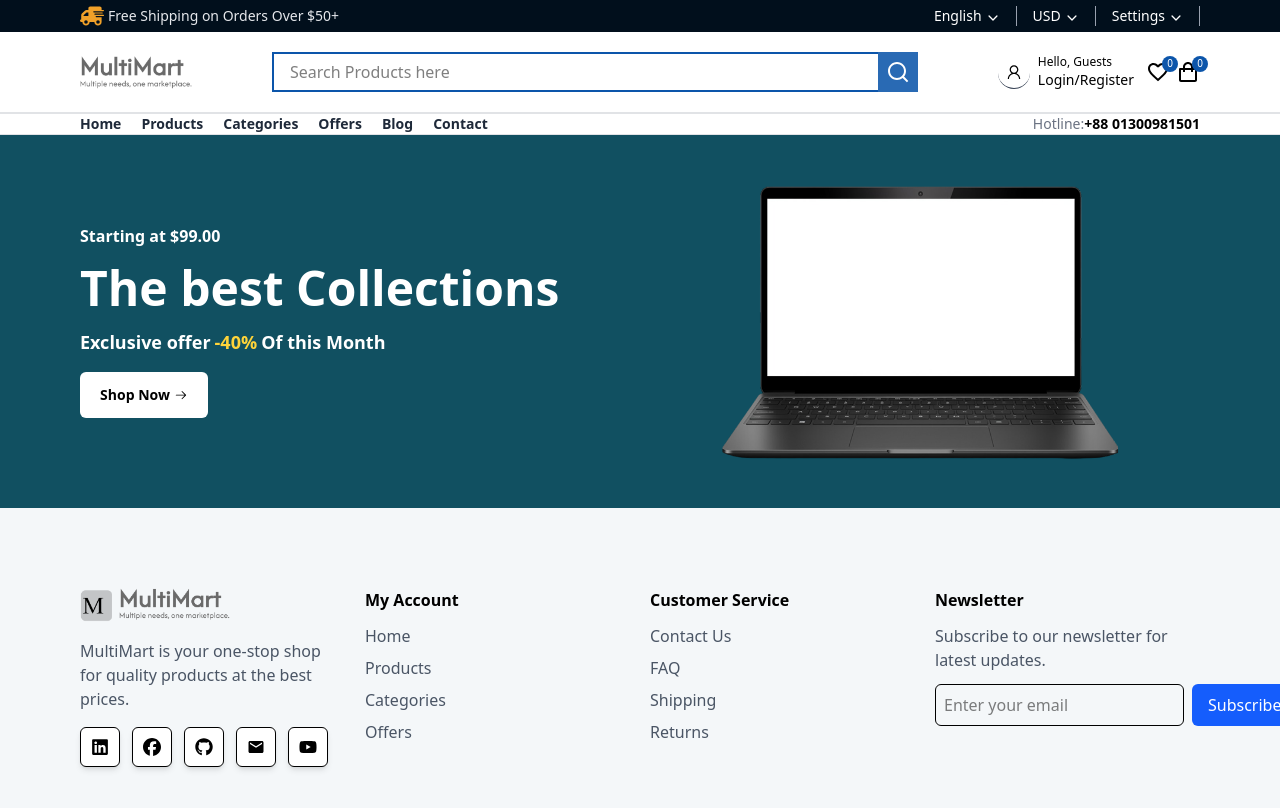
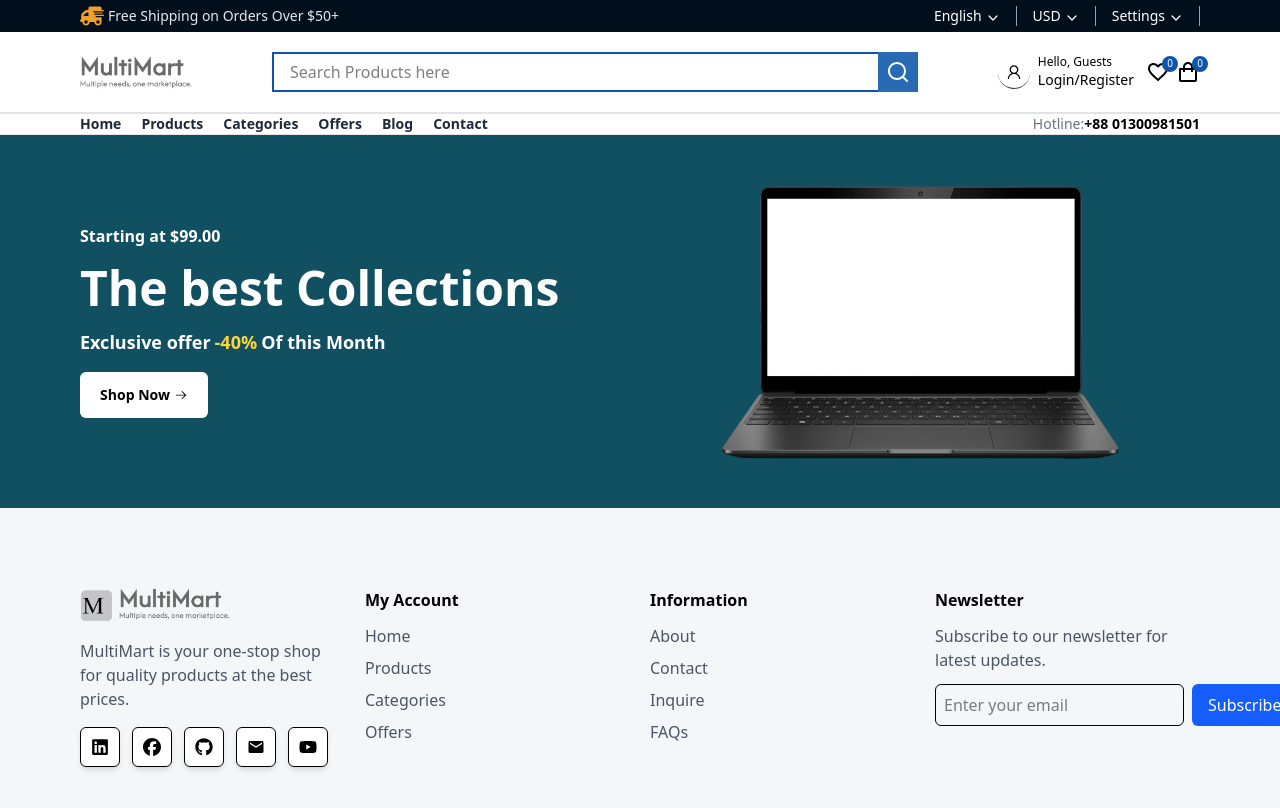
Before and after one commit to MdRakibHossen917/multimart, a Next.js app: page / in a window 1280 px wide. Shown: the top 808 px of the page. Built offline with nearby package versions, Linux system fonts and the light colour scheme.

Commit message:
added information footer

```diff
--- a/package.json
+++ b/package.json
@@ -10,9 +10,9 @@
   },
   "dependencies": {
     "@headlessui/react": "^2.2.9",
-"next": "13.5.10",
-    "react": "18.2.0",
-   "react-dom": "18.2.0",
+    "next": "16.1.6",
+    "react": "19.2.3",
+    "react-dom": "19.2.3",
     "react-icons": "^5.5.0",
     "tailwind-merge": "^3.4.0"
   },
--- a/src/components/footer/Footer.tsx
+++ b/src/components/footer/Footer.tsx
@@ -35,12 +35,12 @@ const Footer = () => {
         </div>
 
         <div>
-          <h3 className='font-semibold mb-3'>Customer Service</h3>
+          <h3 className='font-semibold mb-3'>Information</h3>
           <ul className='space-y-2 text-gray-600'>
-            <li><Link href='/contact'>Contact Us</Link></li>
-            <li><Link href='/faq'>FAQ</Link></li>
-            <li><Link href='/shipping'>Shipping</Link></li>
-            <li><Link href='/returns'>Returns</Link></li>
+            <li><Link href='/about'>About</Link></li>
+            <li><Link href='/contact'>Contact</Link></li>
+            <li><Link href='/inquire'>Inquire</Link></li>
+            <li><Link href='/faqs'>FAQs</Link></li>
           </ul>
         </div>
 
```
